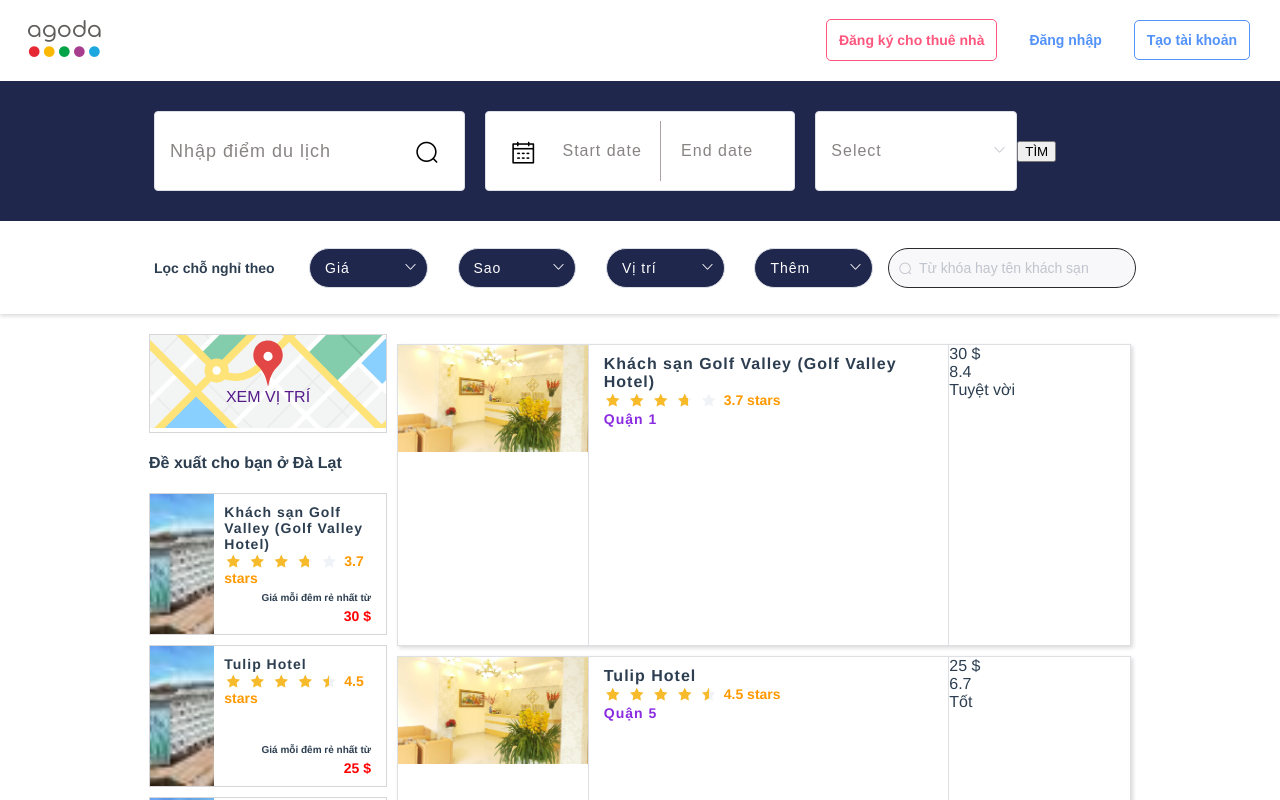
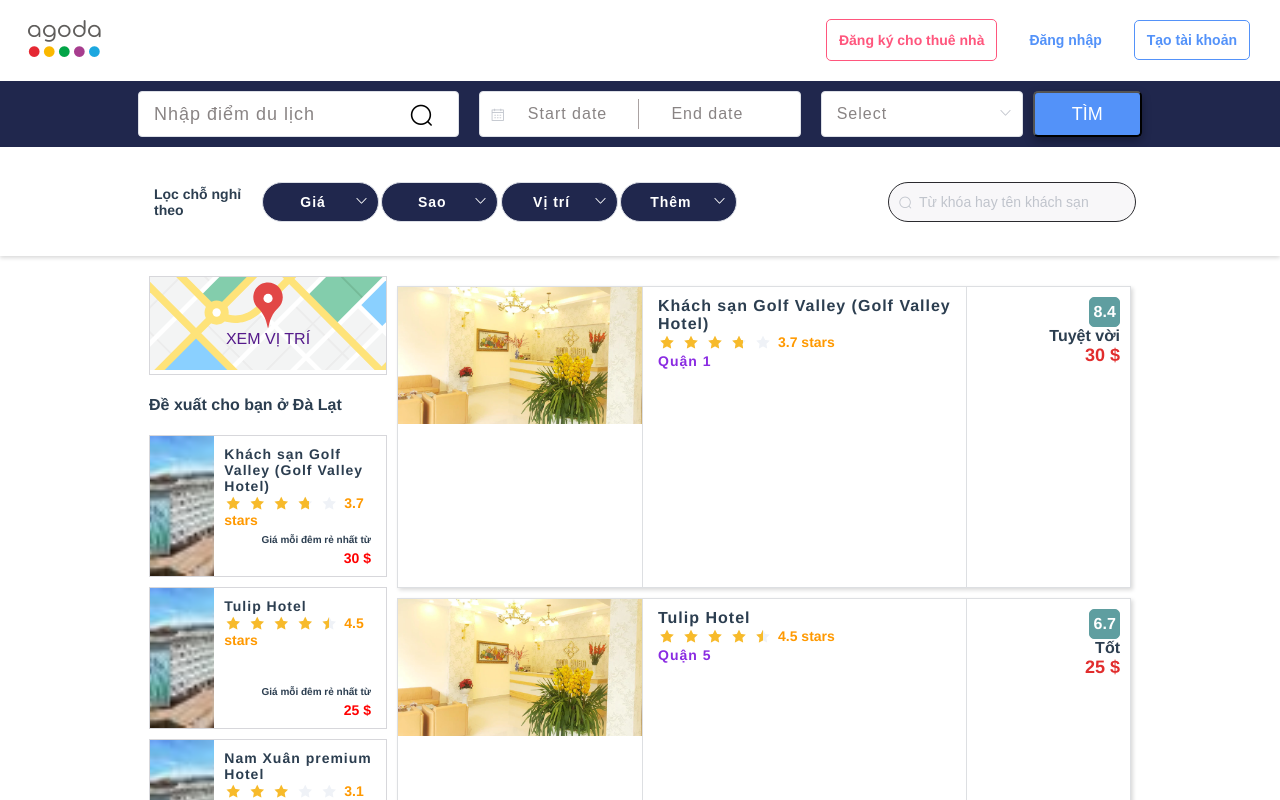
Before and after one commit to 47quang/hotel-frontend-vuejs, a Vue app: page /search in a window 1280 px wide. Shown: the top 800 px of the page. Built offline with nearby package versions, Linux system fonts and the light colour scheme.

Commit message:
fix: searchPage Hotel

```diff
--- a/src/components/CusCarousel.vue
+++ b/src/components/CusCarousel.vue
@@ -213,7 +213,7 @@
      .date .el-date-editor .el-range-separator{
         line-height:70px;
     }
-     .cus-input input{
+    .search .cus-input input{
         height: 80px !important;
 
     }
--- a/src/components/HotelSearch/HotelList.vue
+++ b/src/components/HotelSearch/HotelList.vue
@@ -46,13 +46,14 @@
                                         <div class="hotelList-district">{{item.district}}</div>
                                     </el-col>
                                 <el-col :span="8" class="content2" >
-                                    <div class="hotelList-price">{{item.minPrice}}</div>
                                     <div class="hotelList-rating">
                                         {{item.rating}}
                                     </div>
-                                    <div class="hotelList-review">
+                                    <div style="font-weight:600" class="hotelList-review">
                                         {{item.review}}
                                     </div>
+
+                                    <div class="hotelList-price">{{item.minPrice}}</div>
                                 </el-col>
                             </div>
 
@@ -102,6 +103,26 @@
 </script>
 
 <style scoped>
+    .content2 {
+        height: 100%;
+        text-align: -webkit-right;
+        padding: 10px;
+    }
+    .hotelList-price {
+        color: #e12d2d;
+        font-weight: 600;
+        font-size: 18px;
+    }
+    .hotelList-rating {
+        text-align: center;
+        width: 20%;
+        border: 1px solid cadetblue;
+        background-color: cadetblue;
+        color: white;
+        border-radius: 5px;
+        padding: 5px 0;
+        font-weight: 600;
+    }
     .content1{
         padding: 10px 15px;
         height: 300px;
@@ -179,7 +200,7 @@
         box-shadow: 2px 2px 4px 0 rgba(0,0,0,.15);
     }
     .hotelList-image{
-        width: 35%;
+        width: 50%;
     }
     .hotelList-image img{
         width: 100%;
--- a/src/components/HotelSearch/SearchBar.vue
+++ b/src/components/HotelSearch/SearchBar.vue
@@ -4,7 +4,7 @@
             <el-main class="searchBar">
                 <el-row>
                     <el-col :span="8">
-                         <div class="search">
+                         <div class="search-sticky">
                             <el-input
                                 class="cus-input"
                                 placeholder="Nhập điểm du lịch"
@@ -14,7 +14,7 @@
                         </div>
                     </el-col>
                     <el-col :span="8">
-                         <div class="date">
+                         <div class="date-sticky">
                             <el-date-picker
                             v-model="date"
                             type="daterange"
@@ -25,7 +25,7 @@
                         </div>
                     </el-col>
                     <el-col :span="8">
-                         <div class="select">
+                         <div class="select-sticky">
                             <el-select   v-model="value" placeholder="Select" >
                                 <el-option
                                 v-for="item in options"
@@ -80,6 +80,9 @@
 </script>
 
 <style scoped>
+    .searchBar {
+        padding: 0;
+    }
     .el-row{
         width: 80%;
         margin : 0 auto;
@@ -91,4 +94,97 @@
     .searchBar {
         background-color: #20274d;
     }
+    .search-sticky{
+        cursor: pointer;
+    }
+    .select-sticky{
+        display: flex;
+    }
+    .button-select{
+        color: white;
+        background-color: #5392f9;
+        text-decoration: none;
+        width: 35%;
+        cursor: pointer;
+        font-size: 18px;
+
+        margin-left: 10px;
+        border-radius: 5px;
+        box-shadow: 0 4px 10px 0 rgba(0,0,0,.3)
+    }
+    .button-select:hover{
+        color: white;
+        background-color: rgb(83, 146, 249, 0.7);
+    }
+
 </style>
+
+<style >
+    .date-sticky .el-range-separator{
+        position: relative !important;
+    }
+    .date-sticky .el-range-separator::before{
+        content:"";
+        background-color: #aaa2a2;
+        height: 30px;
+        width: 1px;
+        position: absolute;
+        top: 50%;
+        transform: translateY(-50%);
+    }
+    .search-sticky .el-input__inner::-webkit-input-placeholder{
+        color: #898484;
+        font-size: 18px;
+        letter-spacing: 1px;
+
+    }
+    .search-sticky .el-input__inner{
+        font-size: 18px;
+        letter-spacing: 1px;
+        height: 46px;
+    }
+    .search-sticky .el-icon-search{
+        color: black;
+        font-size: 25px;
+        padding: 0 20px;
+    }
+
+    .date-sticky .el-range-input::-webkit-input-placeholder{
+        color: #898484 !important;
+        font-size: 16px !important;
+        letter-spacing: 1px !important;
+    }
+    .date-sticky .el-range-input{
+        color: black !important;
+        font-size: 16px !important;
+        letter-spacing: 1px !important;
+    }
+    .date-stick .el-icon-date{
+        font-size: 25px !important;
+        padding: 0 20px !important;
+        color: black !important;
+    }
+    .select-sticky .el-input__inner::-webkit-input-placeholder{
+        color: #898484;
+        font-size: 16px;
+        letter-spacing: 1px;
+    }
+     .select-sticky .el-input__inner{
+        color: black;
+        font-size: 16px;
+        letter-spacing: 1px;
+        height: 46px;
+    }
+
+    .select-sticky .el-select {
+        width: 65%;
+    }
+    .date-sticky .el-date-editor{
+        width: 100% !important;
+        height: 46px;
+    }
+     .date-sticky .el-date-editor .el-range-separator{
+        line-height:70px;
+    }
+
+</style>
--- a/src/views/Search.vue
+++ b/src/views/Search.vue
@@ -6,7 +6,8 @@
     <el-main class="filter-main" >
         <el-row class="filter-row">
           <el-col class="filter" :span="18">
-            <h4>Lọc chỗ nghỉ theo </h4>
+            <div class="filter-wrapper">
+               <h4>Lọc chỗ nghỉ theo </h4>
             <el-select class="filter"  v-model="value" clearable placeholder="Giá">
                 <el-option
                   :value="price"
@@ -68,6 +69,8 @@
                     </el-rate>
                 </el-option>
               </el-select>
+            </div>
+
           </el-col>
           <el-col class="hotelName" :span="6">
              <el-input
@@ -166,10 +169,11 @@
 
   }
 
-  .filter {
+  .filter-wrapper {
     display: flex;
     justify-content: center;
     align-items: center;
+    width: 80%;
   }
   .filter-row{
     width: 80% !important;
@@ -211,13 +215,16 @@
     font-size: 14px;
     letter-spacing: 1px;
   }
-  .filter .el-input {
-    width: 80%;
+  .filter-wrapper .el-input {
+    width: 98%;
   }
-   .filter .el-input__inner::-webkit-input-placeholder{
-        color: white;
-        font-size: 14px;
-        letter-spacing: 1px;
-
+  .filter .el-input__inner::-webkit-input-placeholder{
+      color: white;
+       font-size: 14px;
+      letter-spacing: 1px;
     }
+  .filter-wrapper .el-input .el-input__inner {
+    text-align: center;
+    font-weight: 600;
+  }
 </style>
```
